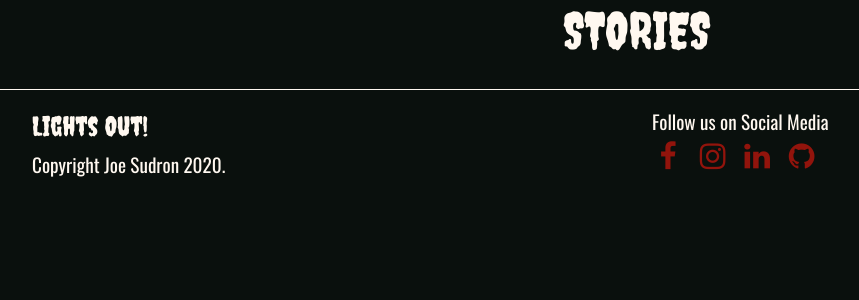
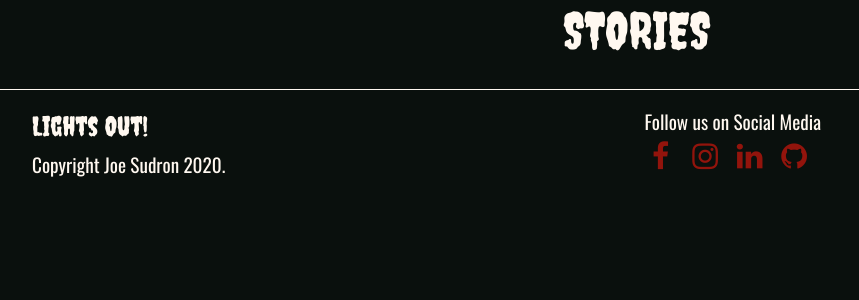
Before and after one commit to JSudron/lightsout, a Flask app: page /get_stories in a window 1280 px wide. Shown: the part 93-393 px from the top of the page, without its empty margins (3-862 px from the left). Run offline with Flask 2, Linux system fonts and the light colour scheme; data that the repository does not hold is empty; some libraries are stand-ins or nearby versions.

Commit message:
changed row margin

```diff
--- a/static/css/style.css
+++ b/static/css/style.css
@@ -7,10 +7,14 @@
 body, html {
     background-color: #0A100D;
     color: #FFF8F0;
-    height: auto;
+    /* height: auto;
     width: 100vw;
     padding: 0;
-    margin: 0;
+    margin: 0; */
+}
+
+.row {
+    margin-right: 0;
 }
 
 .section-container {
@@ -273,6 +277,6 @@ footer {
 
 @media (max-width: 767px) {
     .hero-image {
-    height: 120vh;
+        height: 120vh;
     }
 }
```
